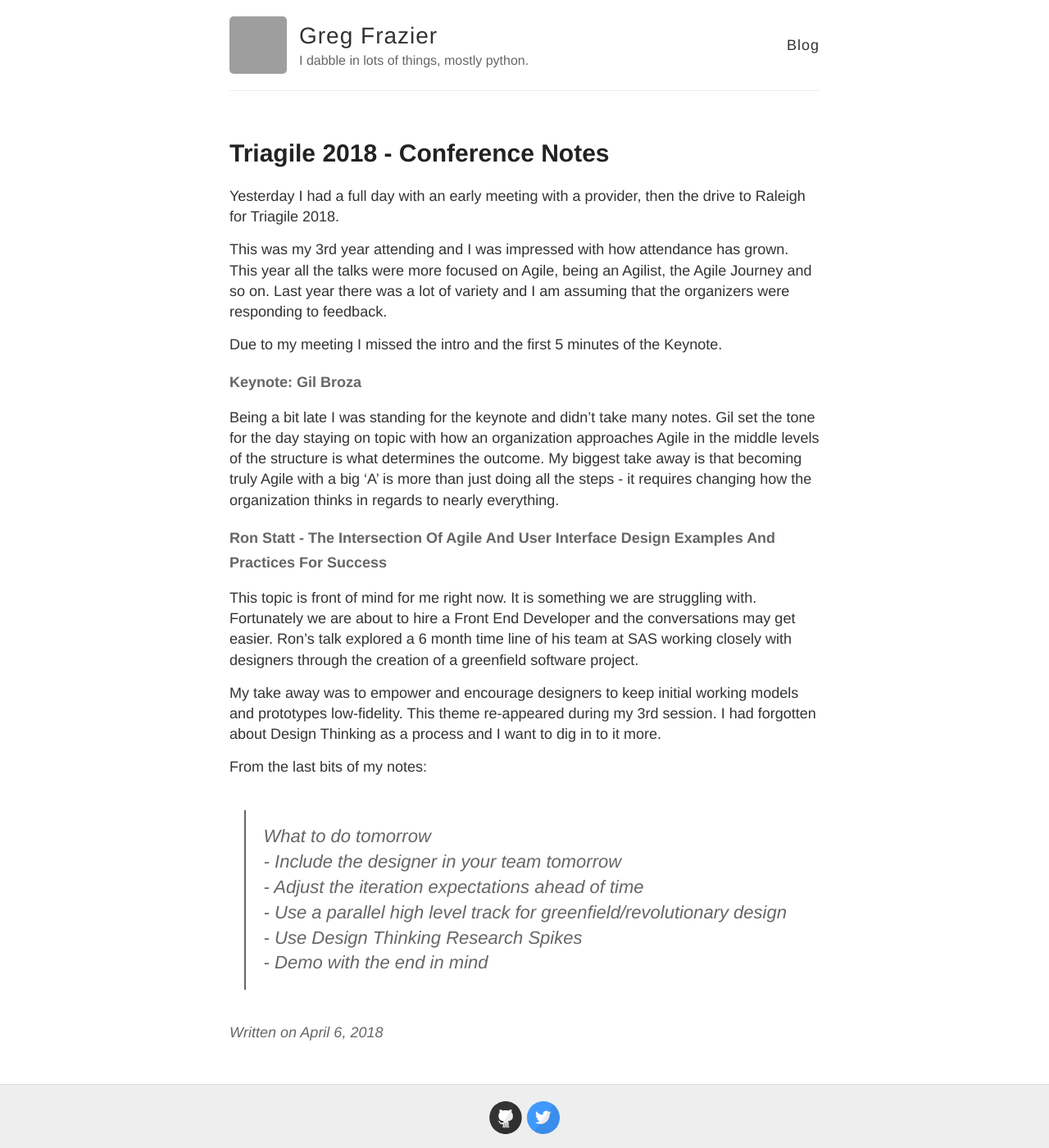
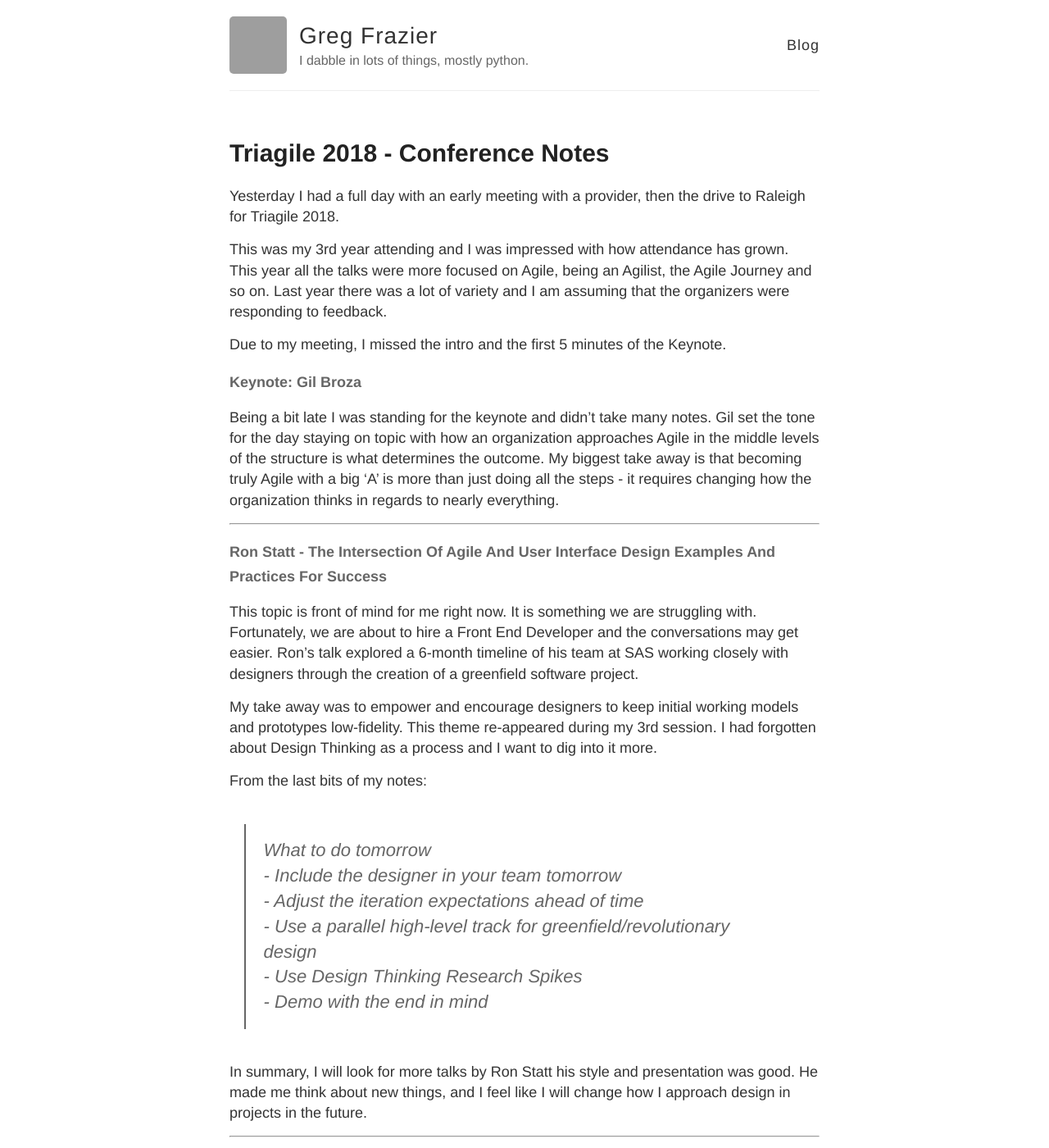
Before and after one commit to gnfrazier/gnfrazier.github.io, a Jekyll site: the page built from _posts/2018-4-06-triagile-review.md, in a window 1280 px wide and 1400 px high. Shown: the whole window at 82% size. Built offline with Jekyll 4.4.1, drawn with Linux system fonts in a browser that asks for light colours; grey boxes are pictures that could not be loaded.

Commit message:
Initial post 4-7.

```diff
--- a/_posts/2018-4-06-triagile-review.md
+++ b/_posts/2018-4-06-triagile-review.md
@@ -8,23 +8,29 @@
 
 This was my 3rd year attending and I was impressed with how attendance has grown. This year all the talks were more focused on Agile, being an Agilist, the Agile Journey and so on. Last year there was a lot of variety and I am assuming that the organizers were responding to feedback.
 
-Due to my meeting I missed the intro and the first 5 minutes of the Keynote.
+Due to my meeting, I missed the intro and the first 5 minutes of the Keynote.
 
 #### Keynote: Gil Broza
 
 Being a bit late I was standing for the keynote and didn't take many notes. Gil set the tone for the day staying on topic with how an organization approaches Agile in the middle levels of the structure is what determines the outcome. My biggest take away is that becoming truly Agile with a big 'A' is more than just doing all the steps - it requires changing how the organization thinks in regards to nearly everything.
 
+* * *
+
 #### Ron Statt - The Intersection Of Agile And User Interface Design Examples And Practices For Success
 
-This topic is front of mind for me right now. It is something we are struggling with. Fortunately we are about to hire a Front End Developer and the conversations may get easier. Ron's talk explored a 6 month time line of his team at SAS working closely with designers through the creation of a greenfield software project.
+This topic is front of mind for me right now. It is something we are struggling with. Fortunately, we are about to hire a Front End Developer and the conversations may get easier. Ron's talk explored a 6-month timeline of his team at SAS working closely with designers through the creation of a greenfield software project.
 
-My take away was to empower and encourage designers to keep initial working models and prototypes low-fidelity. This theme re-appeared during my 3rd session. I had forgotten about Design Thinking as a process and I want to dig in to it more.
+My take away was to empower and encourage designers to keep initial working models and prototypes low-fidelity. This theme re-appeared during my 3rd session. I had forgotten about Design Thinking as a process and I want to dig into it more.
 
 From the last bits of my notes:
 
 > What to do tomorrow
 >     - Include the designer in your team tomorrow
 >     - Adjust the iteration expectations ahead of time
->     - Use a parallel high level track for greenfield/revolutionary design
+>     - Use a parallel high-level track for greenfield/revolutionary design
 >     - Use Design Thinking Research Spikes
 >     - Demo with the end in mind
+
+In summary, I will look for more talks by Ron Statt his style and presentation was good. He made me think about new things, and I feel like I will change how I approach design in projects in the future.
+
+* * *
```
Also changed, not shown: _posts/2018-4-7-hit-refresh-by-satya-nedella.md (added, +23 -0 lines).
